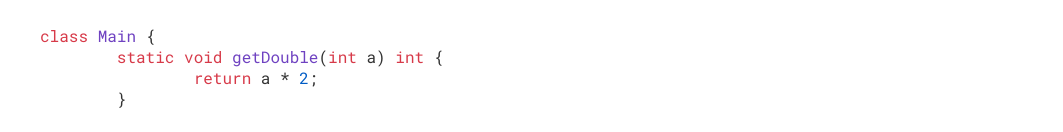
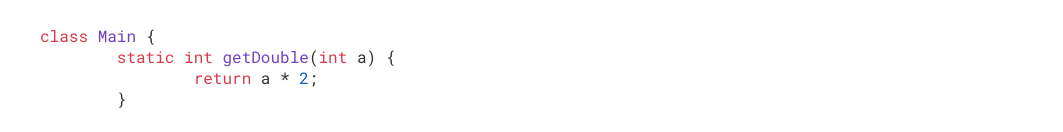
Before and after one commit to Allen-B1/java-lessons, a plain HTML site: page html/java/O1.html in a window 1280 px wide. Shown: the part 743-875 px from the top of the page, without its empty margins (108-1171 px from the left). Drawn offline with nearby package versions, Linux system fonts and the light colour scheme.

Commit message:
big oops

```diff
--- a/html/java/O1.html
+++ b/html/java/O1.html
@@ -59,7 +59,7 @@ pre, code, tt {
 </code></pre>
 <h2>Return Values</h2>
 <pre><code class="language-java">class Main {
-	static void getDouble(int a) int {
+	static int getDouble(int a) {
 		return a * 2;
 	}
 
```
Also changed, not shown: 1 other file.
